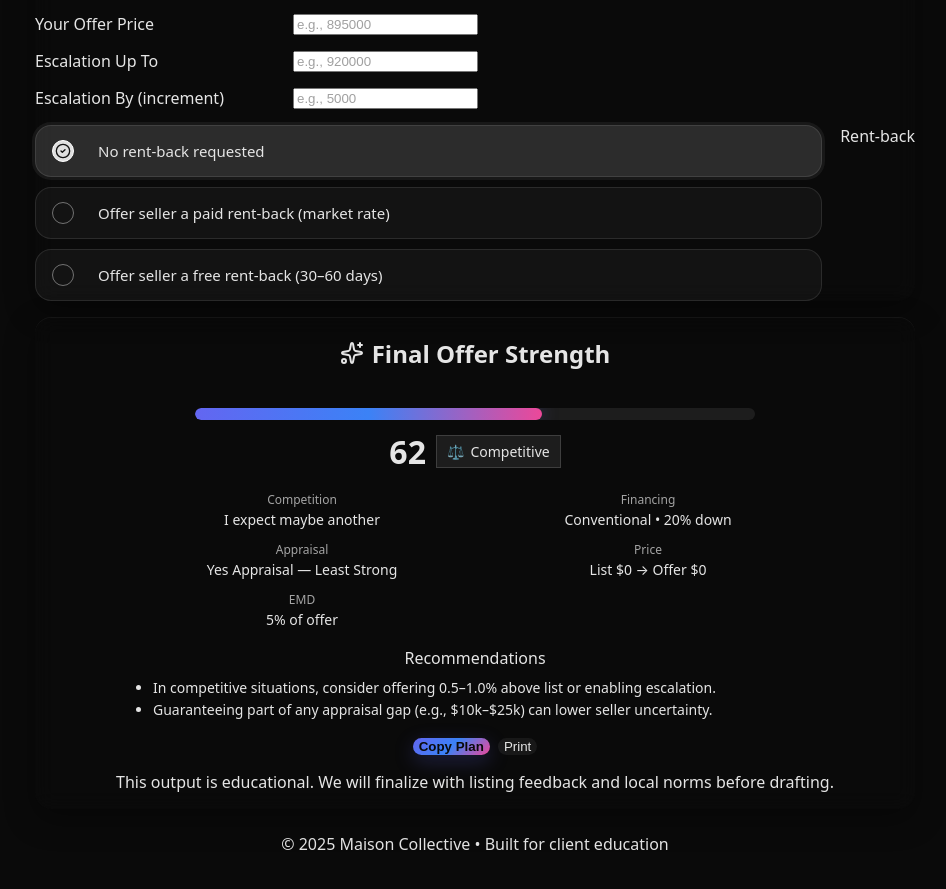
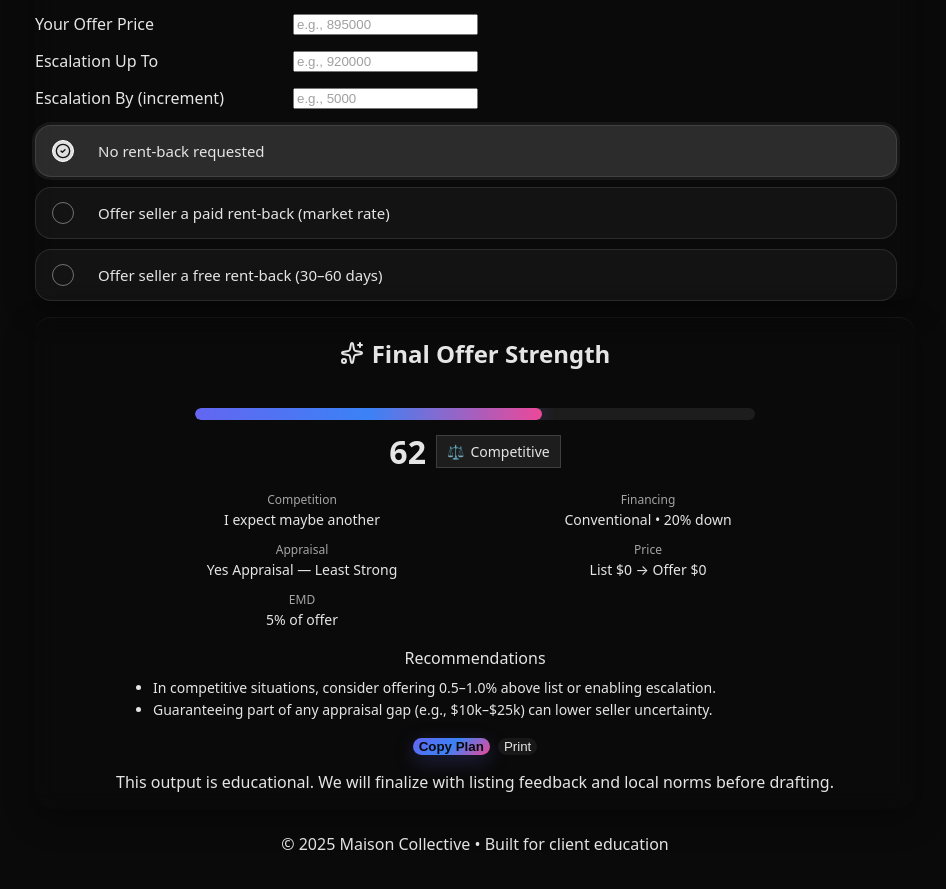
Before and after one commit to danielkim-maison/mc-offer-simulator, a React (Vite) app: page / in a window 1280 px wide. Shown: the part 3169-4058 px from the top of the page, without its empty margins (165-1111 px from the left). Built offline with nearby package versions, Linux system fonts and the light colour scheme.

Commit message:
Update App.tsx

```diff
--- a/src/App.tsx
+++ b/src/App.tsx
@@ -723,10 +723,7 @@ export default function App() {
                   ))}
                 </div>
 
-                {/* 오른쪽: Rent-back 라벨만 배치 */}
-                <div style={{ textAlign: "right", alignSelf: "start" }}>
-                  <Label className="text-neutral-200" style={{ margin: 0 }}>Rent-back</Label>
-                </div>
+
               </div>
             </CardContent>
           </Card>
```
